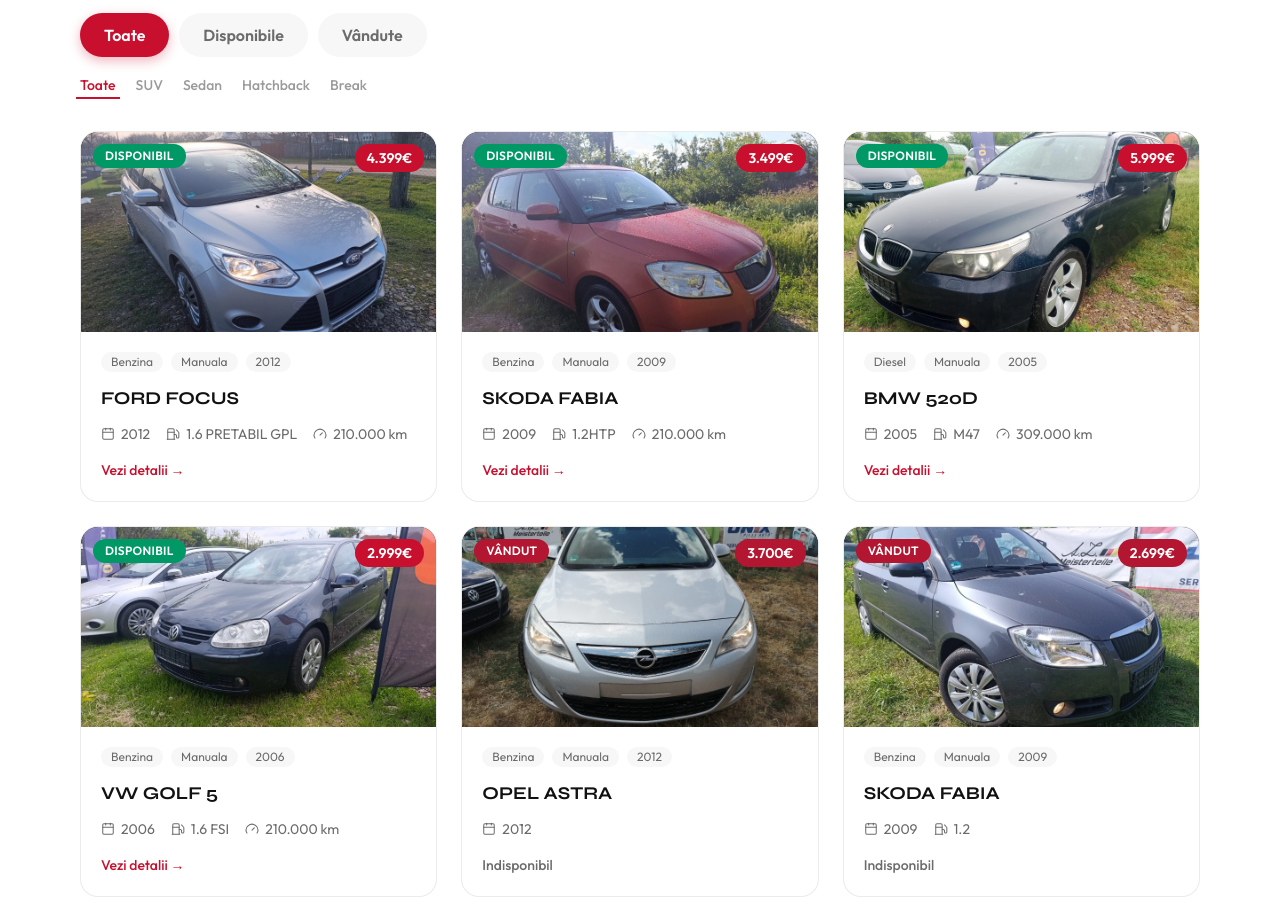
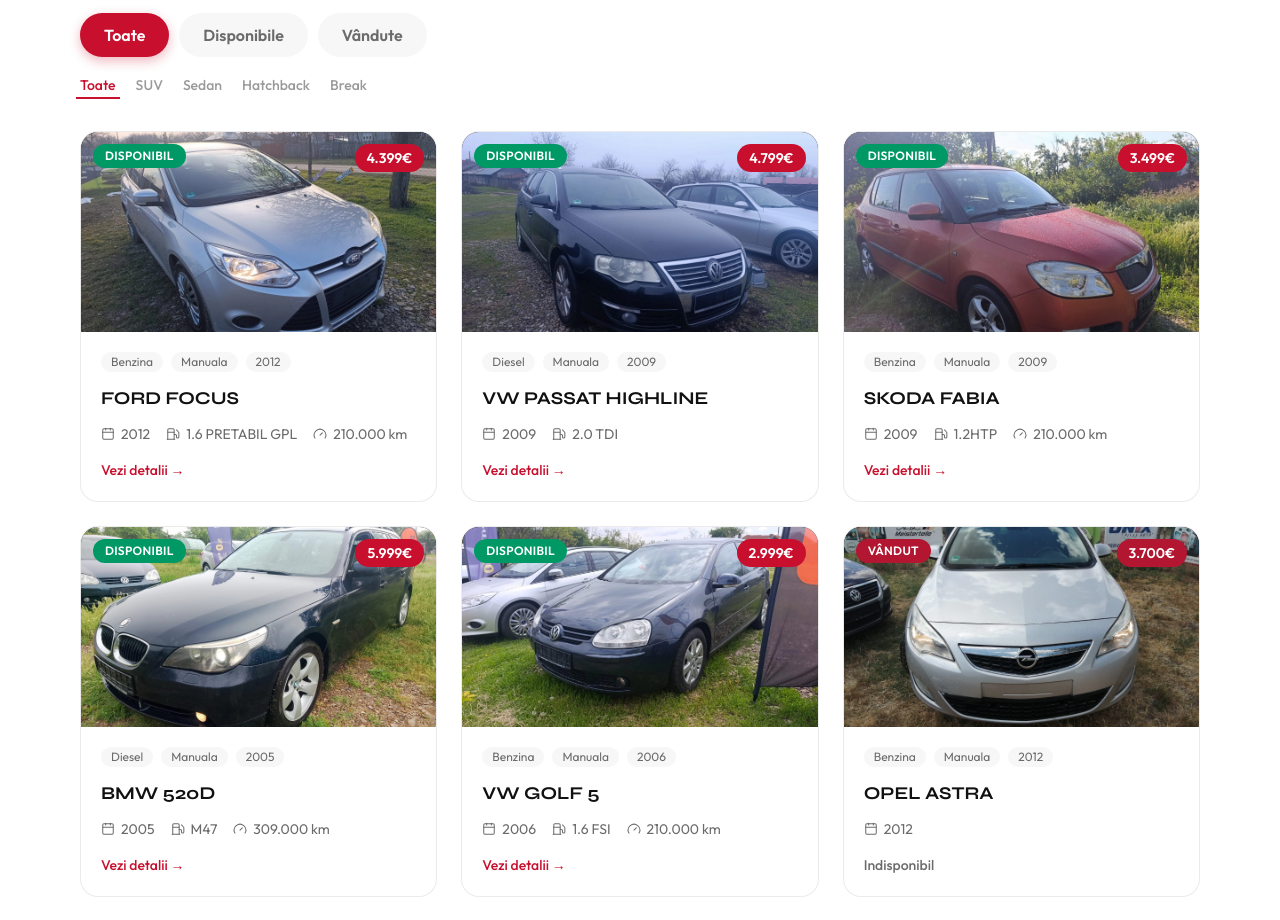
Before and after one commit to backstagelevelone-crypto/cosram-auto, a Next.js app in the folder cosram-auto-main/: page / in a window 1280 px wide. Shown: the part 2040-2960 px from the top of the page. Built offline with nearby package versions, Linux system fonts and the light colour scheme; no server answers.

Commit message:
Update masini.ts

```diff
--- a/cosram-auto-main/src/data/masini.ts
+++ b/cosram-auto-main/src/data/masini.ts
@@ -51,6 +51,23 @@ export const masini: Masina[] = [
       "/images/masini/ford-focus-2012/03.jpg",
       "/images/masini/ford-focus-2012/04.jpg",
       "/images/masini/ford-focus-2012/05.jpg"
+    ]
+  },
+  {
+    "_id": "aeb998d7-52e9-411b-8472-44cc16d43fb3",
+    "slug": "vw-passat-highline-2009",
+    "marca": "VW PASSAT",
+    "model": "HIGHLINE",
+    "an": 2009,
+    "pret": 4799,
+    "combustibil": "Diesel",
+    "cutieViteze": "Manuala",
+    "motor": "2.0 TDI",
+    "putere": 140,
+    "caroserie": "Hatchback",
+    "disponibil": "Disponibil",
+    "galerie": [
+      "/images/masini/vw-passat-highline-2010/01.jpg"
     ]
   },
   {
```
